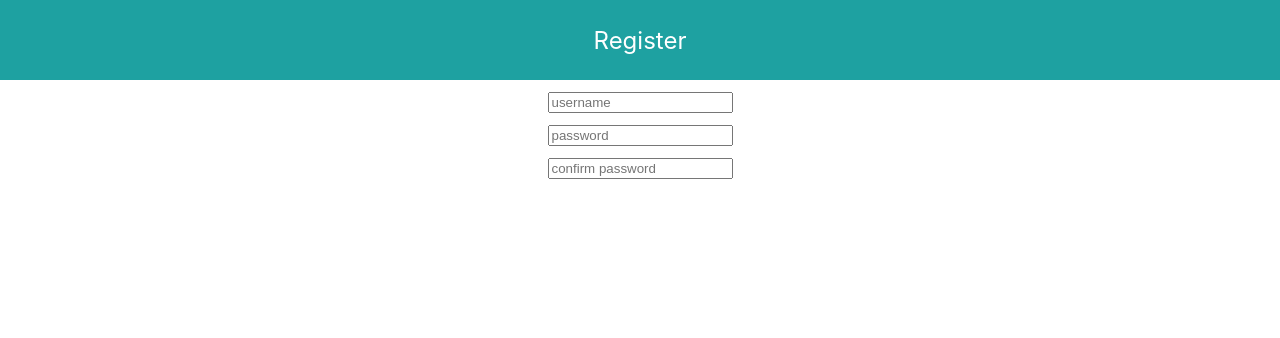
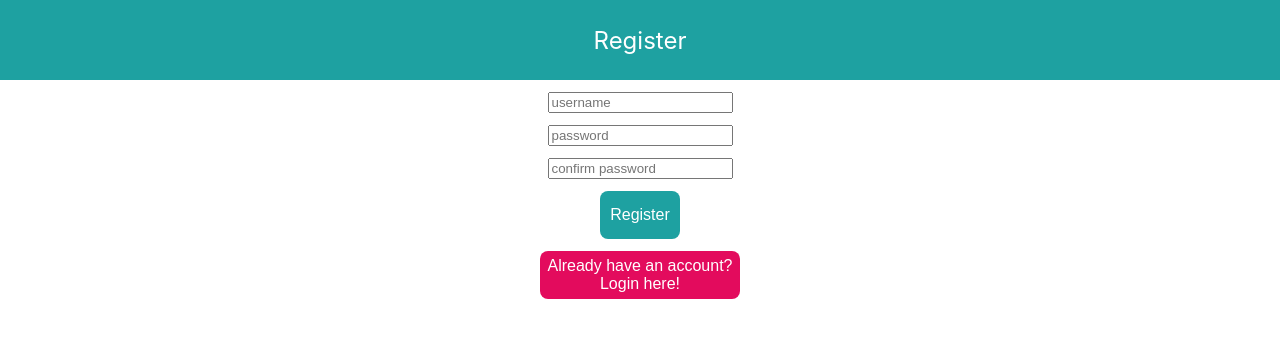
Before and after one commit to casio987/login-skeleton, a React (Create React App) app: page /#/signup in a window 1280 px wide. Shown: the top 338 px of the page. Built offline with nearby package versions, Linux system fonts and the light colour scheme.

Commit message:
refactor: style button

```diff
--- a/src/components/Palette.ts
+++ b/src/components/Palette.ts
@@ -1,4 +1,6 @@
 export const palette = {
     lightTeal: "#1EA1A1",
-    white: "#FFFFFF"
+    white: "#FFFFFF",
+    rasberry: "#E30B5D",
+    red: "#FF0000",
 }
--- a/src/components/button/Button.tsx
+++ b/src/components/button/Button.tsx
@@ -6,6 +6,7 @@ type ButtonProps = {
     fontSize?: string;
     height?: string;
     width?: string;
+    border?: string;
 }
 
 export const Button = styled.button<ButtonProps>`
@@ -14,4 +15,6 @@ export const Button = styled.button<ButtonProps>`
     font-size: ${(props: ButtonProps) => (props.fontSize ? props.fontSize : "1rem")};
     height: ${(props: ButtonProps) => (props.height ? props.height : "3rem")};
     width: ${(props: ButtonProps) => (props.width ? props.width : "100%")};
+    border: ${(props: ButtonProps) => (props.border ? props.border : "none")};
+    border-radius: 0.5rem;
 `;
--- a/src/components/usernamePasswordForm/UsernamePasswordForm.tsx
+++ b/src/components/usernamePasswordForm/UsernamePasswordForm.tsx
@@ -9,6 +9,7 @@ type FormProps = {
   handleUsernameChange: (username: string) => void;
   handlePasswordChange: (password: string) => void;
   handleConfirmPasswordChange?: (password: string) => void;
+  // TODO: have handle error change - change border to red and display error message?
 }
 
 const UsernamePasswordForm: FC<FormProps> = ({
@@ -22,6 +23,7 @@ const UsernamePasswordForm: FC<FormProps> = ({
   return (
     <form>
       <InputContainer>
+        {/* TODO: include on focus inputs */}
         <input
           type="text"
           placeholder="username"
--- a/src/pages/LandingPage/LandingPage.tsx
+++ b/src/pages/LandingPage/LandingPage.tsx
@@ -41,14 +41,13 @@ const LandingPage = () => {
       >
         Login
       </Button>
-      <p>Not signed up? Sign up now!</p>
       <Button
-        backgroundColor={palette.lightTeal}
-        width="5rem"
+        backgroundColor={palette.rasberry}
+        width="10rem"
         color={palette.white}
         onClick={() => history.push("/signup")}
       >
-        Sign Up
+        New around? Register here!
       </Button>
     </LoginContainer>
   );
--- a/src/pages/SignUpPage/SignUpPage.tsx
+++ b/src/pages/SignUpPage/SignUpPage.tsx
@@ -1,8 +1,12 @@
 import React, { useCallback, useState } from "react";
+import { useHistory } from "react-router";
+import { Button } from "../../components/button/Button";
+import { palette } from "../../components/Palette";
 import UsernamePasswordForm from "../../components/usernamePasswordForm/UsernamePasswordForm";
 import { Banner, SignUpContainer } from "./style";
 
 const SignUpPage = () => {
+  const history = useHistory();
   const [username, setUsername] = useState("");
   const [password, setPassword] = useState("");
   const [confirmedPassword, setConfirmedPassword] = useState("");
@@ -19,6 +23,14 @@ const SignUpPage = () => {
     setConfirmedPassword(password);
   }, [setConfirmedPassword]);
 
+  const handleRegisterClick = () => {
+    if (password !== confirmedPassword) {
+      console.log("incorrect password valid !!!!");
+    } else {
+      console.log("you shall pass");
+    }
+  }
+
   return (
     <SignUpContainer>
       <Banner>
@@ -32,6 +44,22 @@ const SignUpPage = () => {
         handlePasswordChange={updatePassword}
         handleConfirmPasswordChange={updateConfirmedPassword}
       />
+      <Button
+        backgroundColor={palette.lightTeal}
+        width="5rem"
+        color={palette.white}
+        onClick={handleRegisterClick}
+      >
+        Register
+      </Button>
+      <Button
+        backgroundColor={palette.rasberry}
+        width="12.5rem"
+        color={palette.white}
+        onClick={() => history.push("/")}
+      >
+        Already have an account? Login here!
+      </Button>
     </SignUpContainer>
   );
 };
```
